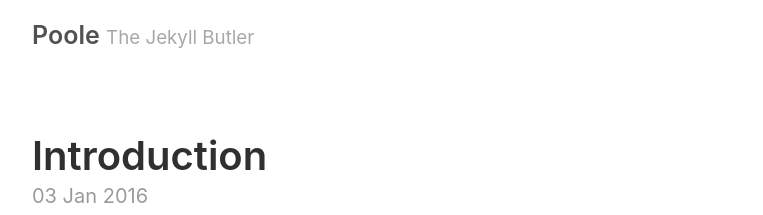
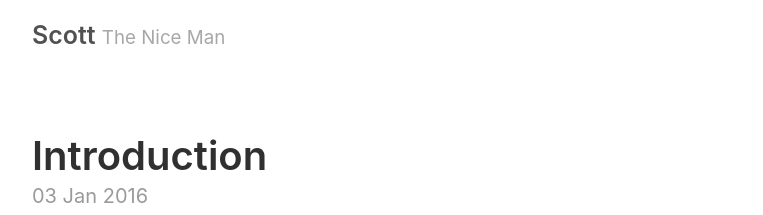
Before and after one commit to scottlearn/scottlearn.github.com, a Jekyll site: the page built from index.html, in a window 1280 px wide. Shown: the top 215 px of the page, without its empty margins (258-1021 px from the left). Built offline with Jekyll 4.4.1, drawn with Linux system fonts in a browser that asks for light colours; the list of posts is cut into pages by our own code.

Commit message:
modify web title

```diff
--- a/_config.yml
+++ b/_config.yml
@@ -2,9 +2,9 @@
 permalink:           pretty
 
 # Setup
-title:               Poole
-tagline:             The Jekyll Butler
-url:                 http://getpoole.com
+title:               Scott
+tagline:             The Nice Man
+url:                 http://scottlearn.github.io
 paginate:            1
 baseurl:             ""
 
@@ -12,7 +12,7 @@ baseurl:             ""
 #
 # We specify the directory for Jekyll so we can use @imports.
 sass:
-  sass_dir:          _sass
+  sass_dir:         _sass
   style:            :compressed
 
 # About/contact
```
